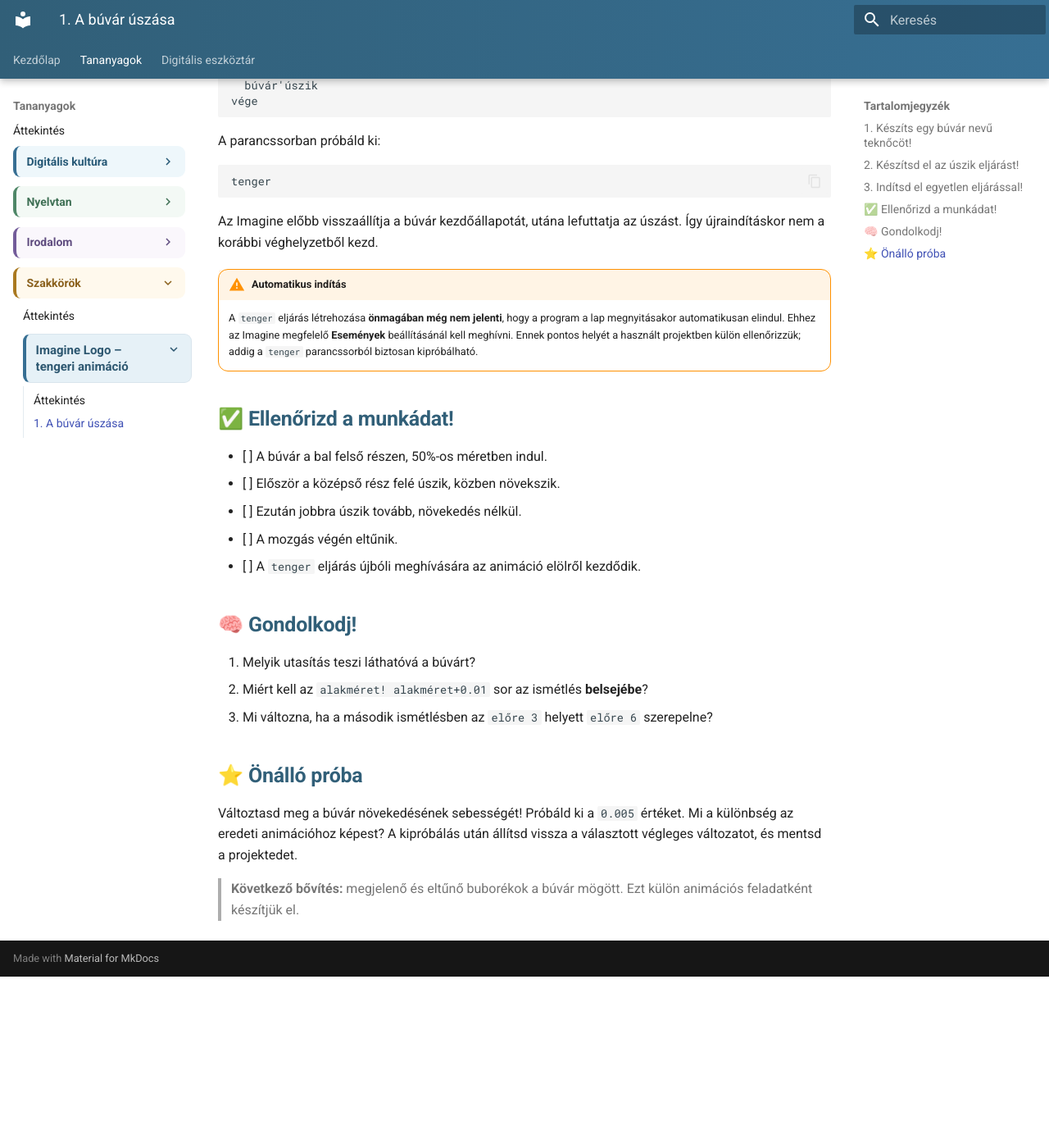
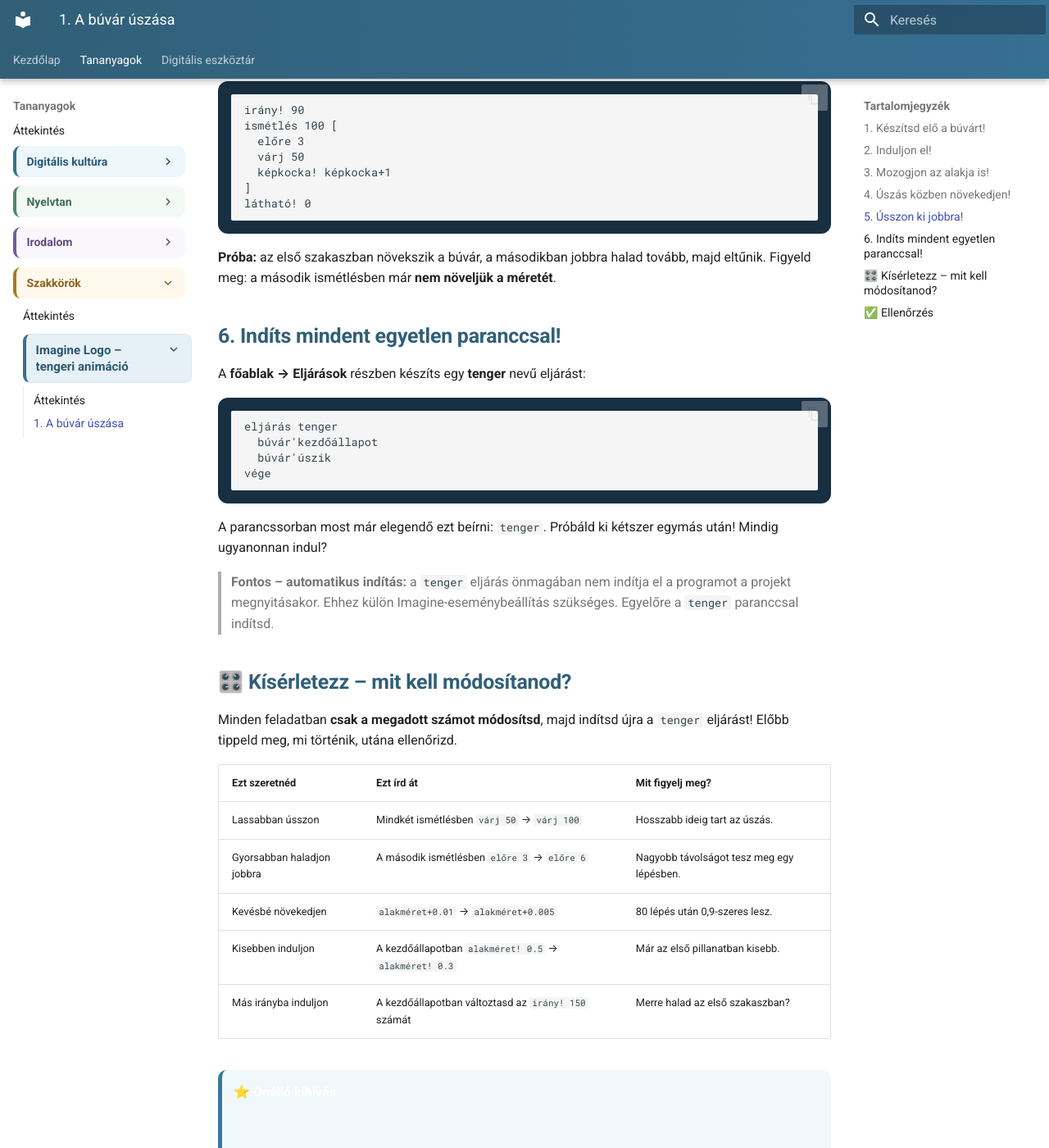
Before and after one commit to bsuszter/digitalis-eszkoztar, an MkDocs documentation site: the page built from docs/tananyagok/szakkorok/imagine-logo/buvar-uszasa.md, in a window 1280 px wide and 1400 px high, scrolled down 2460 px. Shown: the whole window at 82% size. Built offline with MkDocs 1.6.1 and Material for MkDocs 9.7.7, drawn with Linux system fonts in a browser that asks for light colours; before the commit the page ends 3651 px from its top, so only the background shows below that; some of the changed text lies outside the part shown.

Commit message:
Teach Imagine Logo animation through incremental typing and experiments

````diff
--- a/docs/tananyagok/szakkorok/imagine-logo/buvar-uszasa.md
+++ b/docs/tananyagok/szakkorok/imagine-logo/buvar-uszasa.md
@@ -1,40 +1,116 @@
-# 🤿 A búvár úszása
+# 🤿 A búvár úszása – lépésről lépésre
 
-<div class="project-hero"><div><span class="project-kicker">IMAGINE LOGO · 1. LECKE · ANIMÁCIÓ</span><h2>Induljon el a búvár!</h2><p>Programozd úgy a letölthető búváralakot, hogy a kép bal felső részén jelenjen meg, úszás közben növekedjen, majd jobbra kiússzon a képből!</p></div><div class="project-hero__icon">🌊</div></div>
+<div class="project-hero" style="padding:18px;border-radius:16px;background:#eaf5fb;border:1px solid #bcd9e8"><div><span class="project-kicker">SZAKKÖR · IMAGINE LOGO · ANIMÁCIÓ</span><h2>Keltsd életre a búvárt!</h2><p>A búvár a bal felső részről indul, úszás közben növekszik, majd jobbra kiúszik a képből. A programot kis lépésekben építed fel.</p></div><div class="project-hero__icon">🤿</div></div>
 
-<div class="project-flow">KEZDŐÁLLAPOT → ÚSZÁS ÉS NÖVEKEDÉS → KIÚSZÁS → INDÍTÁS</div>
+<div class="project-flow" style="padding:12px;background:#315f78;color:white;border-radius:10px;text-align:center;margin:14px 0">KEZDŐÁLLAPOT → MOZGÁS → KÉPKOCKÁK → NÖVEKEDÉS → KIÚSZÁS → KÍSÉRLETEZÉS</div>
 
-!!! tip "Először töltsd le az animált alakot!"
-    **[Búvár alakjának letöltése (.lgf)](../../../downloads/imagine-logo/buvar-alakja.lgf){: download="buvar-alakja.lgf" }**. Ez a mintafeladat többképkockás alakja. Az Imagine **Alak** lapján töltsd be a teknőchöz.
+<div class="project-highlight project-highlight--blue" style="padding:14px;border-left:5px solid #357a9e;background:#f0f8fc;border-radius:10px"><strong>Így dolgozz!</strong><p>A kódot <strong>te gépeld be</strong> az Imagine-be. Minden lépés után próbáld ki! Az új sorokat a már meglévő eljárásodba illeszd. A teljes program csak az oldal végén nyitható meg ellenőrzéshez.</p></div>
 
-## 1. Készíts egy búvár nevű teknőcöt!
+## 1. Készítsd elő a búvárt!
 
-1. Nyisd meg az Imagine Logo-projektedet.
-2. Helyezz el egy teknőcöt a lapon, és nevezd el **búvár** névre.
-3. Az **Alak** lapon töltsd be a letöltött `buvar-alakja.lgf` fájlt.
-4. A búvár tulajdonságainak **Eljárások** lapján készíts egy **kezdőállapot** nevű eljárást.
+1. Hozz létre egy teknőcöt, és nevezd el **búvár** névre.
+2. <a href="https://bsuszter.github.io/digitalis-eszkoztar/downloads/imagine-logo/buvar-alakja.lgf" download="buvar-alakja.lgf"><strong>Töltsd le a többképkockás búváralakot (.lgf)</strong></a>, majd a teknőc **Alak** lapján töltsd be.
+3. A búvár **Eljárások** lapján készíts egy **kezdőállapot** nevű eljárást, és gépeld be:
 
-```logo
-eljárás kezdőállapot
+<pre style="white-space:pre-wrap;background:#182f42;color:#f4fbff;padding:16px;border-radius:12px"><code>eljárás kezdőállapot
   látható! 0
   alakméret! 0.5
   tollatfel
   poz! [-239 179]
   irány! 150
-vége
-```
+vége</code></pre>
 
-**Mit állítunk be?** A búvár kezdetben rejtve van (`látható! 0`), félméretű (`alakméret! 0.5`), és felemelt tollal a bal felső részre kerül. A `poz!` koordinátáit a saját lapod méretéhez igazíthatod.
+**Mit jelent?** A búvár egyelőre láthatatlan (`látható! 0`), félméretű (`alakméret! 0.5`), felemelt tollal a bal felső részre kerül. A `poz!` koordinátáját szükség esetén igazítsd a lapod méretéhez.
 
-!!! note "Figyeld meg!"
-    A `kezdőállapot` még **nem úsztatja** a búvárt. Csak előkészíti az induláshoz. A búvár majd az `úszik` eljárás elején válik láthatóvá.
+**Próba:** írd a parancssorba: `búvár'kezdőállapot`. A búvár eltűnik – ez most helyes, mert még csak előkészítettük.
 
-## 2. Készítsd el az úszik eljárást!
+## 2. Induljon el!
 
-A **búvár** saját eljárásaihoz add hozzá az **úszik** eljárást:
+A búvár **Eljárások** lapján készíts egy második, **úszik** nevű eljárást. Egyelőre csak ez legyen benne:
 
-```logo
-eljárás úszik
+<pre style="white-space:pre-wrap;background:#182f42;color:#f4fbff;padding:16px;border-radius:12px"><code>eljárás úszik
+  látható! 1
+  ismétlés 10 [
+    előre 2
+    várj 50
+  ]
+vége</code></pre>
+
+**Próba:** előbb `búvár'kezdőállapot`, majd `búvár'úszik`. A búvár megjelenik és elmozdul.
+
+**Változtass:** az `ismétlés 10` helyett írj `ismétlés 80`-at. Ismételd meg a próbát. Mi változott?
+
+## 3. Mozogjon az alakja is!
+
+Az `úszik` eljárás ismétlésén **belül**, a `várj 50` sor alá írj egy új sort:
+
+<pre style="white-space:pre-wrap;background:#182f42;color:#f4fbff;padding:16px;border-radius:12px"><code>képkocka! képkocka+1</code></pre>
+
+**Próba:** indítsd újra a két eljárást. Most a búvár végtagjait is figyeld!
+
+<div class="quick-note"><strong>Két különböző változás</strong><span>Az <code>előre 2</code> a búvár helyét változtatja meg. A <code>képkocka! képkocka+1</code> a letöltött alak következő képkockájára vált. Ettől az úszómozdulat is látható.</span></div>
+
+## 4. Úszás közben növekedjen!
+
+Ugyanebbe az ismétlésbe, a `képkocka!` sor **alá** írd:
+
+<pre style="white-space:pre-wrap;background:#182f42;color:#f4fbff;padding:16px;border-radius:12px"><code>alakméret! alakméret+0.01</code></pre>
+
+**Próba:** indítsd újra! A búvár 0,5-szeres méretből indul, majd 80 alkalommal 0,01-del nő: így a végére **1,3-szoros** méretű lesz.
+
+**Gondolkodj:** miért az ismétlés *belsejében* változtatjuk a méretet? Mi történne, ha ezt a sort az ismétlés után írnánk?
+
+## 5. Ússzon ki jobbra!
+
+Az első ismétlést lezáró `]` jel **után**, de a `vége` **elé** írd:
+
+<pre style="white-space:pre-wrap;background:#182f42;color:#f4fbff;padding:16px;border-radius:12px"><code>irány! 90
+ismétlés 100 [
+  előre 3
+  várj 50
+  képkocka! képkocka+1
+]
+látható! 0</code></pre>
+
+**Próba:** az első szakaszban növekszik a búvár, a másodikban jobbra halad tovább, majd eltűnik. Figyeld meg: a második ismétlésben már **nem növeljük a méretét**.
+
+## 6. Indíts mindent egyetlen paranccsal!
+
+A **főablak → Eljárások** részben készíts egy **tenger** nevű eljárást:
+
+<pre style="white-space:pre-wrap;background:#182f42;color:#f4fbff;padding:16px;border-radius:12px"><code>eljárás tenger
+  búvár'kezdőállapot
+  búvár'úszik
+vége</code></pre>
+
+A parancssorban most már elegendő ezt beírni: `tenger`. Próbáld ki kétszer egymás után! Mindig ugyanonnan indul?
+
+> **Fontos – automatikus indítás:** a `tenger` eljárás önmagában nem indítja el a programot a projekt megnyitásakor. Ehhez külön Imagine-eseménybeállítás szükséges. Egyelőre a `tenger` paranccsal indítsd.
+
+## 🎛️ Kísérletezz – mit kell módosítanod?
+
+Minden feladatban **csak a megadott számot módosítsd**, majd indítsd újra a `tenger` eljárást! Előbb tippeld meg, mi történik, utána ellenőrizd.
+
+| Ezt szeretnéd | Ezt írd át | Mit figyelj meg? |
+|---|---|---|
+| Lassabban ússzon | Mindkét ismétlésben `várj 50` → `várj 100` | Hosszabb ideig tart az úszás. |
+| Gyorsabban haladjon jobbra | A második ismétlésben `előre 3` → `előre 6` | Nagyobb távolságot tesz meg egy lépésben. |
+| Kevésbé növekedjen | `alakméret+0.01` → `alakméret+0.005` | 80 lépés után 0,9-szeres lesz. |
+| Kisebben induljon | A kezdőállapotban `alakméret! 0.5` → `alakméret! 0.3` | Már az első pillanatban kisebb. |
+| Más irányba induljon | A kezdőállapotban változtasd az `irány! 150` számát | Merre halad az első szakaszban? |
+
+<div class="project-highlight project-highlight--blue" style="padding:14px;border-left:5px solid #357a9e;background:#f0f8fc;border-radius:10px"><strong>⭐ Önálló kihívás</strong><p>Válassz <strong>két módosítást</strong>! Mindkettő előtt fogalmazz meg egy jóslatot, majd próbáld ki. A neked legjobban tetsző változatot mentsd el.</p></div>
+
+## ✅ Ellenőrzés
+
+- [ ] A búvár a bal felső részen, félméretben indul.
+- [ ] Úszás közben váltakoznak a képkockái.
+- [ ] Az első szakaszban fokozatosan növekszik.
+- [ ] A második szakaszban jobbra úszik, majd eltűnik.
+- [ ] A `tenger` parancs újraindítja az animációt.
+
+<details><summary><strong>🔎 A teljes úszik eljárás ellenőrzéshez</strong> – csak akkor nyisd le, ha már megpróbáltad!</summary>
+<pre style="white-space:pre-wrap;background:#182f42;color:#f4fbff;padding:16px;border-radius:12px"><code>eljárás úszik
   látható! 1
   ismétlés 80 [
     előre 2
@@ -49,51 +125,7 @@ eljárás úszik
     képkocka! képkocka+1
   ]
   látható! 0
-vége
-```
+vége</code></pre>
+</details>
 
-Ez az eredeti búváros minta mozgásprogramja. A **képkocka! képkocka+1** sor a búvár alakjának képkockáit váltogatja. Így a haladás mellett az úszómozdulat is látható.
-
-<div class="step-stack"><div class="step-card"><span class="step-no">1</span><div><strong>Megjelenik</strong><span>A <code>látható! 1</code> láthatóvá teszi a búvárt.</span></div></div><div class="step-card"><span class="step-no">2</span><div><strong>Úszik és növekszik</strong><span>A 80 ismétlésben minden alkalommal 2 egységet halad előre, vár egy kicsit, és 0,01-del nő az alakmérete. A kezdeti 0,5-ös méret így 1,3-ra nő.</span></div></div><div class="step-card"><span class="step-no">3</span><div><strong>Jobbra fordul</strong><span>Az <code>irány! 90</code> jobbra állítja a teknőc irányát.</span></div></div><div class="step-card"><span class="step-no">4</span><div><strong>Kiúszik</strong><span>A második 100 ismétlésben 3 egységet halad, de a mérete már nem nő. Végül a <code>látható! 0</code> elrejti.</span></div></div></div>
-
-## 3. Indítsd el egyetlen eljárással!
-
-Most a **főablak** saját **Eljárások** lapjára készíts egy **tenger** nevű eljárást:
-
-```logo
-eljárás tenger
-  búvár'kezdőállapot
-  búvár'úszik
-vége
-```
-
-A parancssorban próbáld ki:
-
-```logo
-tenger
-```
-
-Az Imagine előbb visszaállítja a búvár kezdőállapotát, utána lefuttatja az úszást. Így újraindításkor nem a korábbi véghelyzetből kezd.
-
-!!! warning "Automatikus indítás"
-    A `tenger` eljárás létrehozása **önmagában még nem jelenti**, hogy a program a lap megnyitásakor automatikusan elindul. Ehhez az Imagine megfelelő **Események** beállításánál kell meghívni. Ennek pontos helyét a használt projektben külön ellenőrizzük; addig a `tenger` parancssorból biztosan kipróbálható.
-
-## ✅ Ellenőrizd a munkádat!
-
-- [ ] A búvár a bal felső részen, 50%-os méretben indul.
-- [ ] Először a középső rész felé úszik, közben növekszik.
-- [ ] Ezután jobbra úszik tovább, növekedés nélkül.
-- [ ] A mozgás végén eltűnik.
-- [ ] A `tenger` eljárás újbóli meghívására az animáció elölről kezdődik.
-
-## 🧠 Gondolkodj!
-
-1. Melyik utasítás teszi láthatóvá a búvárt?
-2. Miért kell az `alakméret! alakméret+0.01` sor az ismétlés **belsejébe**?
-3. Mi változna, ha a második ismétlésben az `előre 3` helyett `előre 6` szerepelne?
-
-## ⭐ Önálló próba
-
-Változtasd meg a búvár növekedésének sebességét! Próbáld ki a `0.005` értéket. Mi a különbség az eredeti animációhoz képest? A kipróbálás után állítsd vissza a választott végleges változatot, és mentsd a projektedet.
-
-> **Következő bővítés:** megjelenő és eltűnő buborékok a búvár mögött. Ezt külön animációs feladatként készítjük el.
+> Későbbi bővítés: buborékok megjelenése és eltűnése a búvár mögött.
````
Also changed, not shown: 1 other file.
